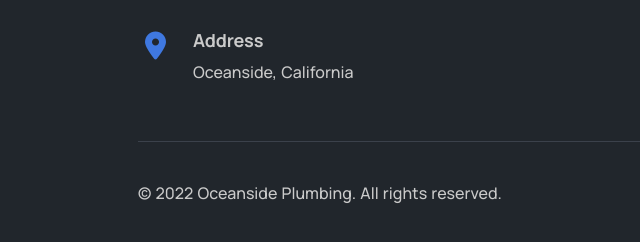
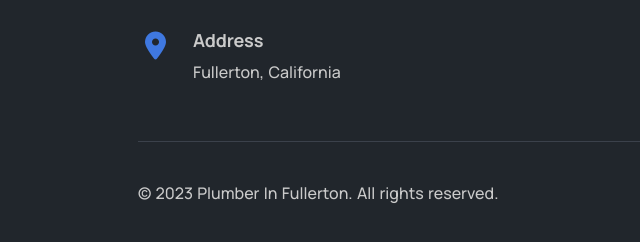
Before and after one commit to andrewwio/plumber-in-fullerton, a plain HTML site: page terms.html in a window 1280 px wide. Shown: the part 4725-4967 px from the top of the page, 2-642 px from the left. Drawn offline with Linux system fonts and the light colour scheme.

Commit message:
Text updated to Plumber in Fullerton

```diff
--- a/terms.html
+++ b/terms.html
@@ -4,9 +4,9 @@
   <head>
     <meta charset="utf-8">
     <meta name="viewport" content="width=device-width, initial-scale=1.0">
-    <meta name="description" content="Oceanside Plumbing – Terms & Conditions">
+    <meta name="description" content="Plumber In Fullerton – Terms & Conditions">
     <meta name="author" content="elemis">
-    <title>Oceanside Plumbing – Terms & Conditions</title>
+    <title>Plumber In Fullerton – Terms & Conditions</title>
     <link rel="icon" type="image/x-icon" href="./assets/img/favicon.ico">
     <link rel="stylesheet" href="./assets/css/plugins.css">
     <link rel="stylesheet" href="./assets/css/style.css">
@@ -26,7 +26,7 @@
           </div>
           <div class="navbar-collapse offcanvas offcanvas-nav offcanvas-start">
             <div class="offcanvas-header d-lg-none">
-              <h3 class="text-white fs-30 mb-0">Oceanside<br/>Plumbing</h3>
+              <h3 class="text-white fs-30 mb-0">Plumber In<br/>Fullerton</h3>
               <button type="button" class="btn-close btn-close-white" data-bs-dismiss="offcanvas" aria-label="Close"></button>
             </div>
             <div class="offcanvas-body ms-lg-auto d-flex flex-column h-100">
@@ -261,7 +261,7 @@
               </div>
               <div class="align-self-start justify-content-start">
                 <h5 class="mb-1 text-inverse">Address</h5>
-                <address>Oceanside, California</address>
+                <address>Fullerton, California</address>
               </div>
             </div>
             <!--/div -->
@@ -273,7 +273,7 @@
       <!--/.row -->
       <hr class="my-7 mt-md-7" />
       <div class="d-md-flex align-items-center justify-content-between">
-        <p class="mb-2 mb-lg-0">© 2022 Oceanside Plumbing. All rights reserved.</p>
+        <p class="mb-2 mb-lg-0">© 2023 Plumber In Fullerton. All rights reserved.</p>
         <nav class="nav social social-white mb-0 text-md-end">
           <a href="#"><i class="fa-brands fa-google"></i></a>
           <a href="#"><i class="fa-brands fa-facebook"></i></a>
```
Also changed, not shown: 404.html (+5 -5 lines), index.html (+3 -3 lines), privacy-policy.html (+5 -5 lines).
